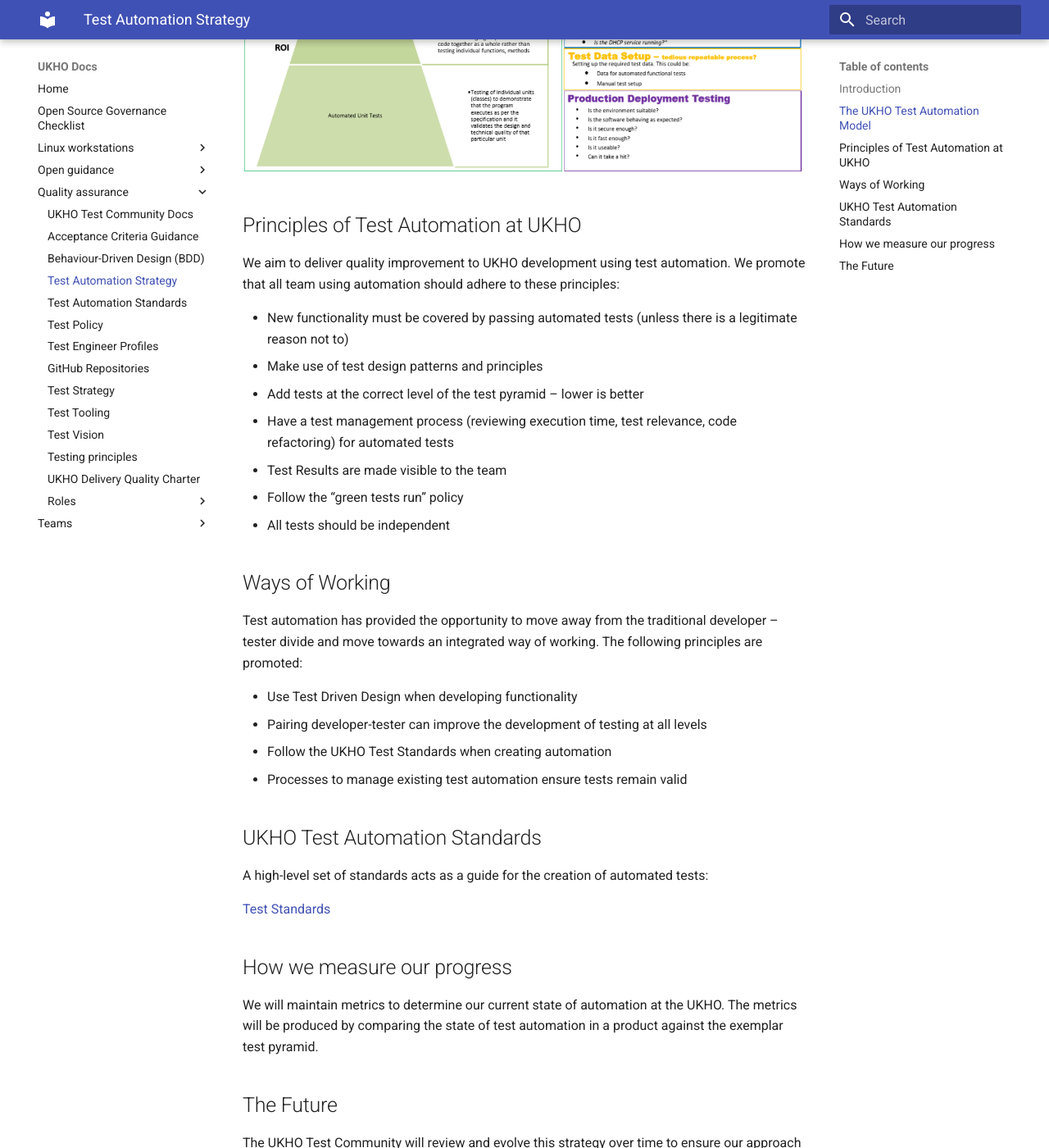
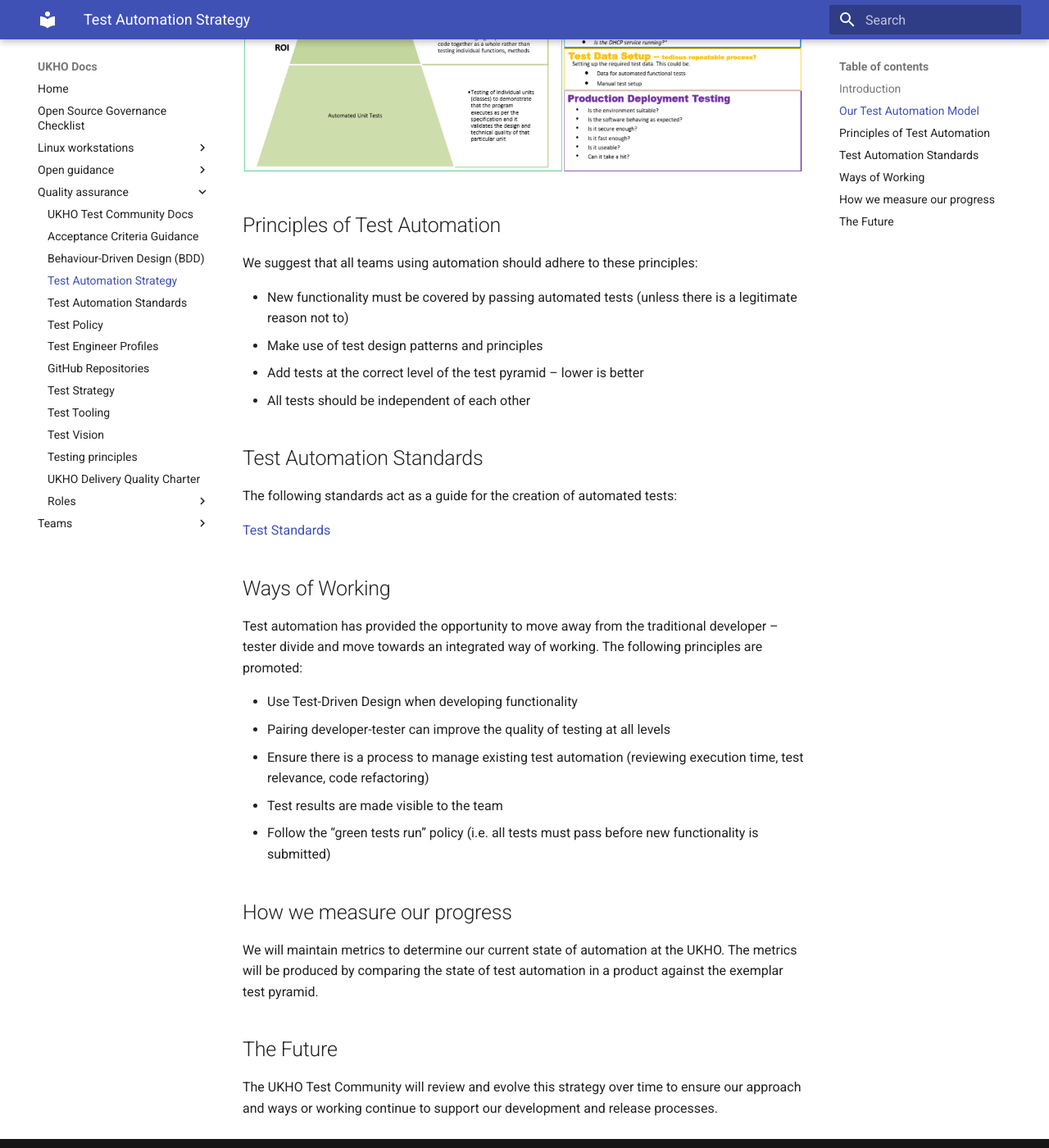
Before and after one commit to UKHO/docs, an MkDocs documentation site: the page built from docs/quality-assurance/test-automation-strategy.md, in a window 1280 px wide and 1400 px high, scrolled down 829 px. Shown: the whole window at 82% size. Built offline with MkDocs 1.6.1 and Material for MkDocs 9.7.7, drawn with Linux system fonts in a browser that asks for light colours; some of the changed text lies outside the part shown.

```diff
--- a/docs/quality-assurance/test-automation-strategy.md
+++ b/docs/quality-assurance/test-automation-strategy.md
@@ -4,9 +4,9 @@
 
 This strategy document details the UKHO approach to test automation. As an organisation we recognise the importance of embracing test automation and utilising it to enable faster development and release of our software products.
 
-This strategy acts as a baseline for UKHO development teams, with teams empowered to determine how their teams will adhere to this strategy.
+This strategy acts as a baseline for UKHO delivery teams, with each team empowered to determine how they will adhere to this strategy.
 
-## The UKHO Test Automation Model
+## Our Test Automation Model
 
 To summarise our approach to test automation we created our take on the standard Test Pyramid Model. This promotes:
 
@@ -15,32 +15,30 @@ To summarise our approach to test automation we created our take on the standard
 
 ![Test Automation Vision Diagram](test-automation-vision.png)
 
-## Principles of Test Automation at UKHO
+## Principles of Test Automation
 
-We aim to deliver quality improvement to UKHO development using test automation. We promote that all team using automation should adhere to these principles:
+We suggest that all teams using automation should adhere to these principles:
 
 * New functionality must be covered by passing automated tests (unless there is a legitimate reason not to)
 * Make use of test design patterns and principles
 * Add tests at the correct level of the test pyramid – lower is better
-* Have a test management process (reviewing execution time, test relevance, code refactoring) for automated tests
-* Test Results are made visible to the team
-* Follow the “green tests run” policy
-* All tests should be independent
+* All tests should be independent of each other
+
+## Test Automation Standards
+
+The following standards act as a guide for the creation of automated tests:
+
+[Test Standards](test-code-standards.md)
 
 ## Ways of Working
 
 Test automation has provided the opportunity to move away from the traditional developer – tester divide and move towards an integrated way of working. The following principles are promoted:
 
-* Use Test Driven Design when developing functionality
-* Pairing developer-tester can improve the development of testing at all levels
-* Follow the UKHO Test Standards when creating automation
-* Processes to manage existing test automation ensure tests remain valid
-
-## UKHO Test Automation Standards
-
-A high-level set of standards acts as a guide for the creation of automated tests:
-
-[Test Standards](test-code-standards.md)
+* Use Test-Driven Design when developing functionality
+* Pairing developer-tester can improve the quality of testing at all levels
+* Ensure there is a process to manage existing test automation (reviewing execution time, test relevance, code refactoring)
+* Test results are made visible to the team
+* Follow the “green tests run” policy (i.e. all tests must pass before new functionality is submitted)
 
 ## How we measure our progress
 
```
Also changed, not shown: docs/quality-assurance/README.md (+2 -2 lines), docs/quality-assurance/test-code-standards.md (+2 -2 lines), docs/quality-assurance/test-strategy.md (+13 -17 lines).
